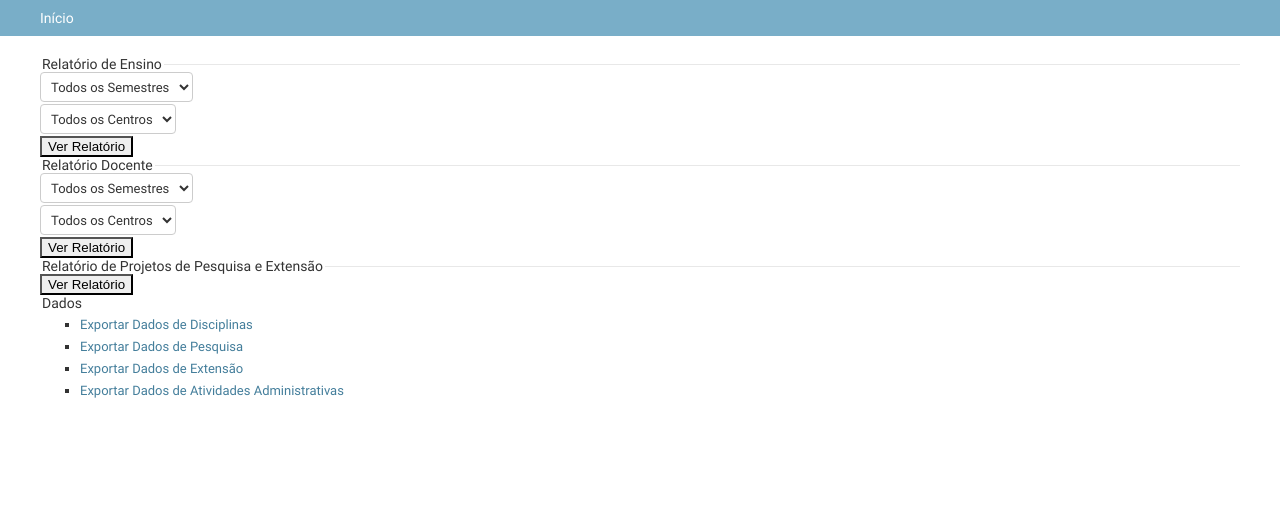
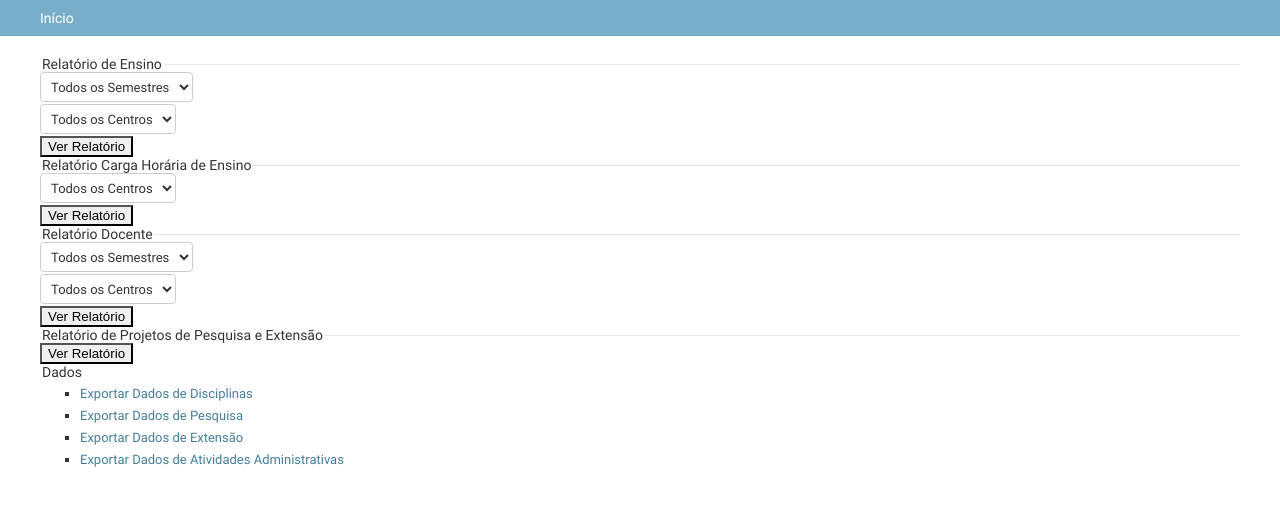
Before and after one commit to UFRB/chdocente, a Django app: page /relatorios/ in a window 1280 px wide. Shown: the part 48-554 px from the top of the page. Run offline with Django 3.2, Linux system fonts and the light colour scheme.

Commit message:
adiciona novo formulário na página de relatórios

```diff
--- a/cadastro/templates/relatorios.html
+++ b/cadastro/templates/relatorios.html
@@ -29,6 +29,34 @@
       <option value="cfp">CFP</option>
     </select>
   </div>
+
+  <div class="form-group">
+    <div class="col-md-4">
+      <button class="btn btn-primary">Ver Relatório</button>
+    </div>
+  </div>
+
+  </fieldset>
+  </form>
+</div>
+
+<div class="col-md-12">
+  <form class="form-horizontal" action="/relatorio-ch" method="get">
+  <fieldset>
+
+  <legend>Relatório Carga Horária de Ensino</legend>
+
+  <div class="dropdown col-md-4">
+    <select id="centro" name="centro" class="form-control">
+      <option value="">Todos os Centros</option>
+      <option value="cahl">CAHL</option>
+      <option value="ccaab">CCAAB</option>
+      <option value="ccs">CCS</option>
+      <option value="cetec">CETEC</option>
+      <option value="cfp">CFP</option>
+    </select>
+  </div>
+
 
   <div class="form-group">
     <div class="col-md-4">
```
